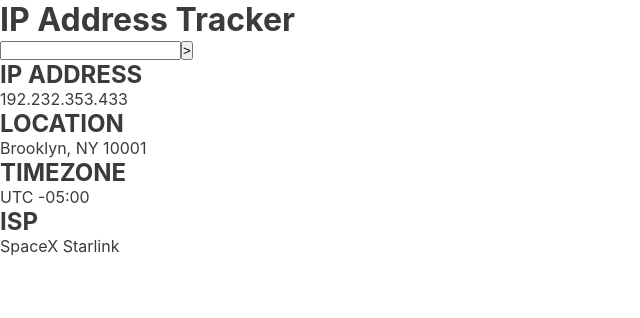
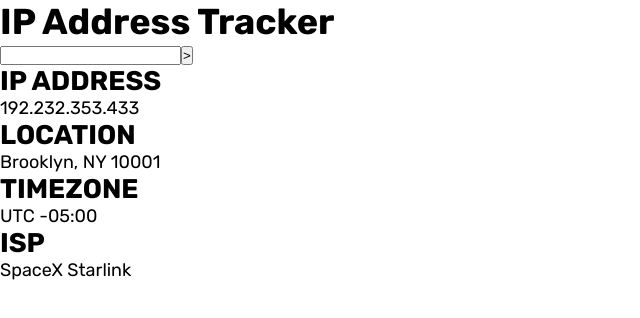
Before and after one commit to silanka007/ip-tracker, a React (Create React App) app: page / in a window 1280 px wide. Shown: the top 318 px of the page, without its empty margins (0-640 px from the left). Built offline with nearby package versions, Linux system fonts and the light colour scheme.

Commit message:
importation of rubik font as applications primary font-family

```diff
--- a/src/App.js
+++ b/src/App.js
@@ -1,12 +1,14 @@
 import React from 'react';
 import AddressInfo from './components/AddressInfo';
 import Header from './components/Header';
+import MapSection from './components/MapSection';
 
 function App() {
   return (
     <div className="App">
       <Header />
       <AddressInfo />
+      <MapSection />
     </div>
   );
 }
--- /dev/null
+++ b/src/components/MapSection.js
@@ -0,0 +1,9 @@
+import React from 'react';
+
+const MapSection = () => {
+    return (
+        <div className="map-section"></div>
+    )
+}
+
+export default MapSection;
--- a/src/index.css
+++ b/src/index.css
@@ -8,15 +8,20 @@
 
 body {
   margin: 0;
-  font-family: -apple-system, BlinkMacSystemFont, 'Segoe UI', 'Roboto', 'Oxygen',
+  font-family: Rubik,-apple-system, BlinkMacSystemFont, 'Segoe UI', 'Roboto', 'Oxygen',
     'Ubuntu', 'Cantarell', 'Fira Sans', 'Droid Sans', 'Helvetica Neue',
     sans-serif;
   -webkit-font-smoothing: antialiased;
   -moz-osx-font-smoothing: grayscale;
   font-size: var(--font-size);
-  color: var(--font-color);
+  color: var(--primary-font-color);
 }
 
+.app{
+  position: relative;
+  font-family: Rubik;
+}
 
 @import './styles/header.css';
 @import './styles/addressInfo.css';
+@import './styles/mapSection.css';
--- a/src/styles/_variables.css
+++ b/src/styles/_variables.css
@@ -1,6 +1,12 @@
 :root{
-    --font-color: rgb(59, 59, 59);
-    --font-size: 1rem;
-    --mobile-padding: 1.6rem;
-    --mobile-margin: 1.6rem;
+    --font-color: hsl(0, 0%, 59%);
+    --secondary-font-color: hsl(0, 0%, 17%);
+    --font-size: 18px;
+    --mobile-padding: 6vw;
+    --mobile-margin: 6vw;
 }
+
+@font-face{
+    font-family: Rubik;
+    src: url(../fonts/Rubik/Rubik-VariableFont_wght.ttf);
+}
--- a/src/styles/addressInfo.css
+++ b/src/styles/addressInfo.css
@@ -1,13 +1,15 @@
 .address-info{
-    margin: var(--mobile-margin);
+    width: 88vw;
     text-align: center;
     box-shadow: 0 0 1px 0.1px black;
     padding: var(--mobile-padding);
     border-radius: 1rem;
-    position: relative;
-    top: -10rem;
+    position: absolute;
+    left: var(--mobile-margin);
+    top: 19vh;
     background: white;
 }
+
 
 .info-data{
     margin: var(--mobile-margin) 0;
@@ -22,12 +24,13 @@
 }
 
 .info-name{
-    font-size: .8rem;
-    color: rgb(121, 121, 121);
+    font-size: .7rem;
+    color: var(--secondary-font-color);
+    margin-bottom: 0.5rem;
 }
 
 .info-value{
-    font-size: 1.2rem;
+    font-size: var(--font-size);
     font-weight: bold;
-    color: black;
+    color: var(--primary-font-color);
 }
--- /dev/null
+++ b/src/styles/mapSection.css
@@ -0,0 +1,4 @@
+.map-section{
+    height: 65vh;
+    background: green;
+}
```
Also changed, not shown: src/fonts/Rubik/Rubik-Italic-VariableFont_wght.ttf (added), src/fonts/Rubik/Rubik-VariableFont_wght.ttf (added).
